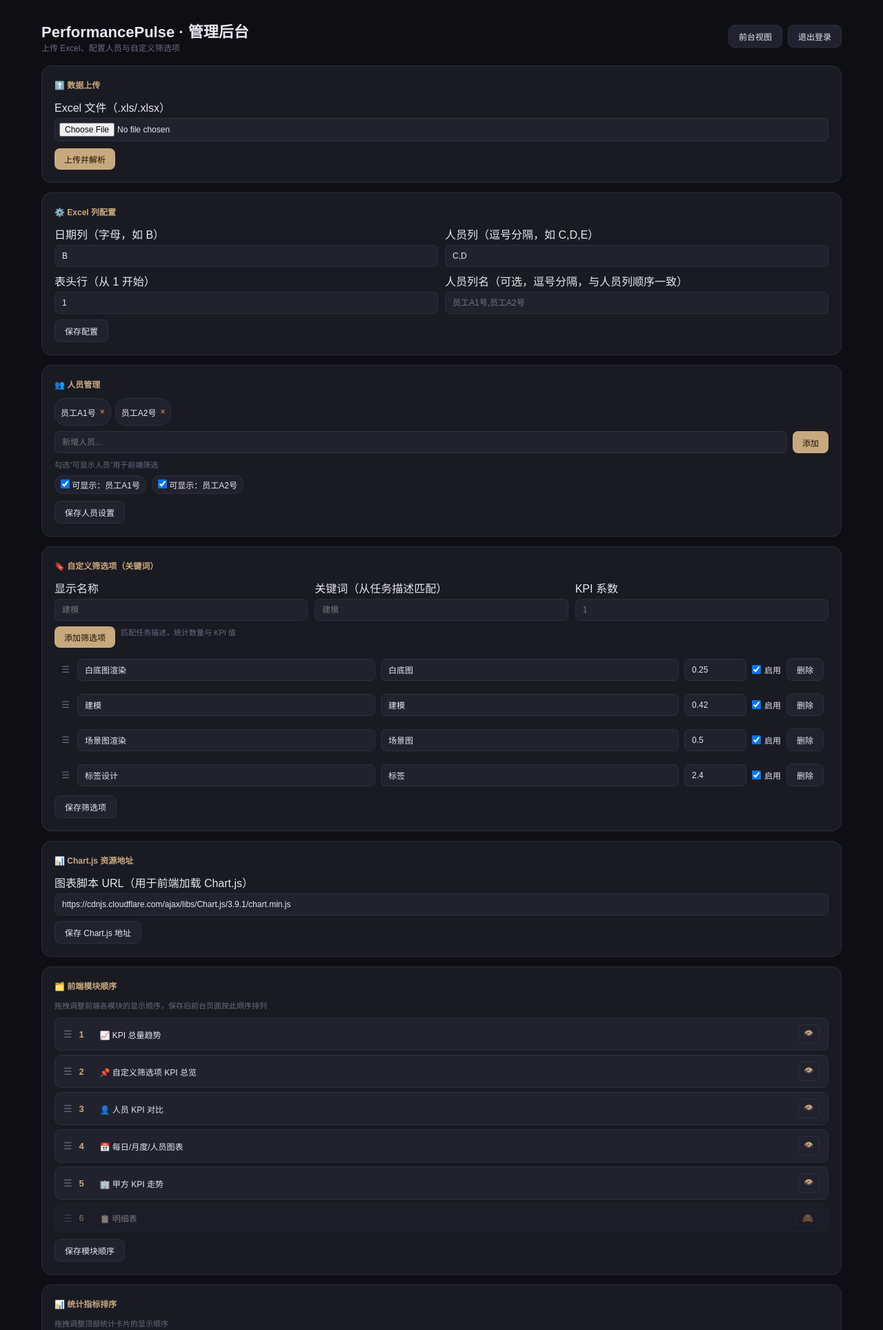
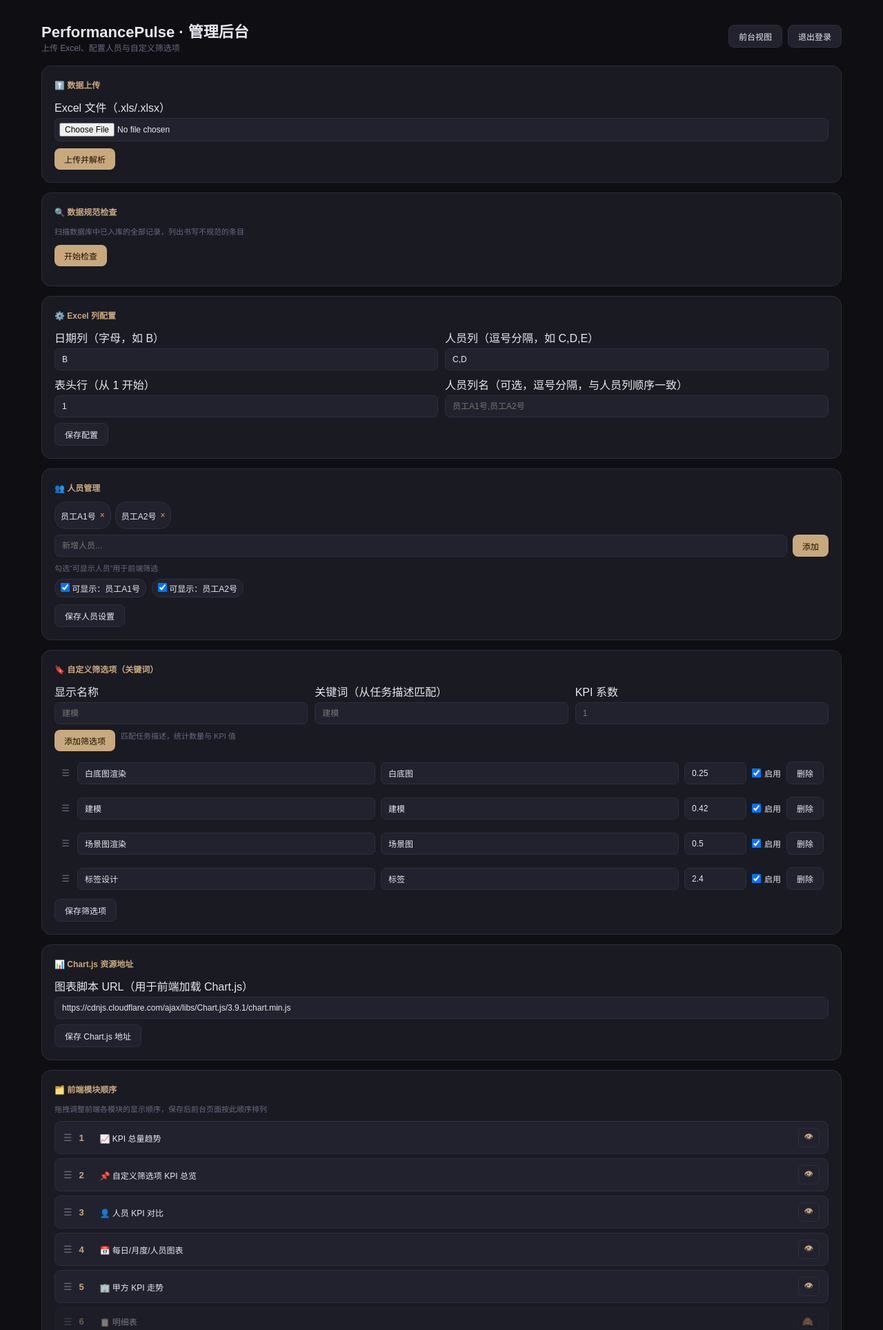
Before and after one commit to Tooooooooooooooooooo/PerformancePulse, a Flask app: page /admin in a window 1280 px wide. Shown: the top 1928 px of the page at 69% size. Run offline with Flask 3, Linux system fonts and the light colour scheme; a user stored in the database is signed in; data comes from the database, SQL or seed files in the repository; both versions use the stored data as it was after the commit.

Commit message:
Add files via upload

```diff
--- a/app.py
+++ b/app.py
@@ -16,7 +16,8 @@ app = Flask(__name__)
 app.secret_key = os.environ.get('SECRET_KEY', 'performance-pulse-secret')
 
 _BASE = os.path.dirname(os.path.abspath(__file__))
-DATA_DIR = os.path.join(_BASE, 'data')
+# 优先用环境变量；否则尝试在项目目录建 data/，失败则用 /tmp（Railway 只读文件系统）
+DATA_DIR = os.environ.get('DATA_DIR') or os.path.join(_BASE, 'data')
 DB_PATH = os.path.join(DATA_DIR, 'performance_pulse.db')
 
 EXCEL_DEFAULT = {
@@ -38,7 +39,18 @@ def get_db():
 
 
 def init_db():
-    os.makedirs(DATA_DIR, exist_ok=True)
+    global DATA_DIR, DB_PATH
+    try:
+        os.makedirs(DATA_DIR, exist_ok=True)
+        # 测试可写
+        _test = os.path.join(DATA_DIR, '.write_test')
+        open(_test, 'w').close()
+        os.remove(_test)
+    except OSError:
+        # 文件系统只读（如 Railway），改用 /tmp
+        DATA_DIR = '/tmp/pp_data'
+        DB_PATH   = os.path.join(DATA_DIR, 'performance_pulse.db')
+        os.makedirs(DATA_DIR, exist_ok=True)
     with get_db() as conn:
         cur = conn.cursor()
         cur.execute("""
@@ -449,6 +461,9 @@ def login_required(f):
     @wraps(f)
     def decorated(*args, **kwargs):
         if not session.get('logged_in'):
+            # API 路由返回 JSON 401，页面路由重定向到登录页
+            if request.path.startswith('/api/') or                request.headers.get('Accept', '').find('application/json') >= 0:
+                return jsonify({'error': '未登录，请先登录管理后台'}), 401
             return redirect('/admin/login')
         return f(*args, **kwargs)
     return decorated
@@ -877,6 +892,84 @@ def api_performance_summary():
     return resp
 
 
+@app.route('/api/performance/format-check')
+def api_format_check():
+    """扫描数据库中已入库的记录，检测书写不规范的条目"""
+    with get_db() as conn:
+        rows = conn.execute("""
+            SELECT pr.id, pr.task_desc, pr.quantity, pr.unit, pr.client,
+                   pr.date, p.name AS person
+            FROM performance_records pr
+            JOIN people p ON pr.person_id = p.id
+            ORDER BY pr.date DESC, p.name
+        """).fetchall()
+
+    warnings = []
+    for row in rows:
+        # 把数据库里的 task_desc 还原成原始格式检查
+        # task_desc 已是单条解析结果，重新构建原始文本做检查
+        raw = row['task_desc']
+        if row['quantity'] and row['quantity'] != 1:
+            raw = f"{raw}{'×' if row['unit'] else '*'}{int(row['quantity']) if row['quantity'] == int(row['quantity']) else row['quantity']}{row['unit'] or ''}"
+        chunks = [raw]
+
+        issues = []
+        text = row['task_desc']
+        unit = (row['unit'] or '').strip()
+        client = (row['client'] or '').strip()
+        qty = row['quantity']
+
+        # 1. 全角连字符
+        if re.search(r'[－—–]', text):
+            issues.append('客户与任务之间使用了全角连字符（应使用半角 -）')
+
+        # 2. 乘号使用英文 x/X
+        if re.search(r'(?:^|[^a-zA-Z])[xX](?=\d)|(?<=\d)[xX](?=[^a-zA-Z]|$)', text):
+            issues.append('数量乘号使用了英文字母 x/X（应使用 × 或 *）')
+
+        # 3. 任务描述为空
+        if not text.strip():
+            issues.append('任务描述为空')
+
+        # 4. 单位不规范（非空但不在标准列表）
+        std_units = {'张', '个', '次', '套', '小时', ''}
+        if unit and unit not in std_units:
+            issues.append(f'非标准单位「{unit}」（标准：张/个/次/套/小时）')
+
+        # 5. client 与 task_desc 中出现全角符号分隔
+        full_text = (client + '-' + text) if client else text
+        if re.search(r'[，、]', full_text):
+            issues.append('描述中含全角逗号或顿号（建议使用半角）')
+
+        # 6. task_desc 中含疑似多任务混写（换行/分号未拆分）
+        if re.search(r'[;；\n]', text):
+            issues.append('任务描述中含分隔符（可能是多条任务未拆分）')
+
+        # 7. 未提取到甲方（client 为空，且 task_desc 中不含 - 分隔符）
+        if not client and '-' not in text:
+            issues.append('未提取到甲方（格式应为「甲方-任务描述」）')
+
+        # 8. 有数量但无单位（quantity > 1 说明原始数据写了数字，但单位为空）
+        if qty and qty != 1 and not unit:
+            issues.append(f'数量为 {int(qty) if qty == int(qty) else qty} 但未填写单位')
+
+
+
+        if issues:
+            warnings.append({
+                'id':     row['id'],
+                'date':   row['date'],
+                'person': row['person'],
+                'client': row['client'] or '',
+                'task_desc': row['task_desc'],
+                'quantity': row['quantity'],
+                'unit':   row['unit'] or '',
+                'issues': issues
+            })
+
+    return jsonify({'warnings': warnings, 'total': len(rows), 'issue_count': len(warnings)})
+
+
 @app.route('/api/performance/export', methods=['POST'])
 def api_performance_export():
     body = request.json or {}
@@ -919,4 +1012,6 @@ def api_performance_export():
 init_db()
 
 if __name__ == '__main__':
-    app.run(debug=True)
+    port = int(os.environ.get('PORT', 5000))
+    debug = os.environ.get('FLASK_DEBUG', '0') == '1'
+    app.run(host='0.0.0.0', port=port, debug=debug)
--- a/templates/admin.html
+++ b/templates/admin.html
@@ -66,6 +66,19 @@
         <div id="formatWarningsList" style="display:flex;flex-direction:column;gap:6px;max-height:320px;overflow-y:auto;scrollbar-width:none"></div>
       </div>
 
+    </div>
+
+    <div class="card">
+      <div class="ct">🔍 数据规范检查</div>
+      <div style="font-size:11px;color:var(--mu);margin-bottom:12px">扫描数据库中已入库的全部记录，列出书写不规范的条目</div>
+      <div style="display:flex;gap:8px;align-items:center;flex-wrap:wrap;margin-bottom:10px">
+        <button class="btn btn-p" onclick="runFormatCheck()">开始检查</button>
+        <span id="fmtCheckStatus" style="font-size:12px;color:var(--mu)"></span>
+      </div>
+      <div id="fmtCheckResult" style="display:none">
+        <div id="fmtCheckSummary" style="font-size:12px;margin-bottom:10px"></div>
+        <div id="fmtCheckList" style="display:flex;flex-direction:column;gap:8px;max-height:480px;overflow-y:auto;scrollbar-width:none"></div>
+      </div>
     </div>
 
     <div class="card">
@@ -611,6 +624,54 @@
       if (res.ok) toast('Excel 配置已保存'); else toast('保存失败','err');
     }
 
+    async function runFormatCheck() {
+      const btn    = event.target;
+      const status = document.getElementById('fmtCheckStatus');
+      const result = document.getElementById('fmtCheckResult');
+      const summary = document.getElementById('fmtCheckSummary');
+      const list   = document.getElementById('fmtCheckList');
+      btn.disabled = true;
+      status.textContent = '检查中…';
+      result.style.display = 'none';
+      try {
+        const res  = await fetch('/api/performance/format-check');
+        if (res.status === 401) { toast('登录已过期，请刷新页面重新登录', 'err'); return; }
+        const data = await res.json();
+        const { warnings, total, issue_count } = data;
+        status.textContent = `共扫描 ${total} 条，发现 ${issue_count} 条不规范`;
+        status.style.color = issue_count > 0 ? 'var(--warn)' : 'var(--ok)';
+        result.style.display = '';
+
+        if (!issue_count) {
+          summary.innerHTML = '<span style="color:var(--ok)">✅ 全部记录书写规范，未发现问题</span>';
+          list.innerHTML = '';
+        } else {
+          summary.innerHTML = `<span style="color:var(--warn)">⚠️ 发现 ${issue_count} 条不规范记录，建议在源文件中修正后重新上传</span>`;
+          list.innerHTML = warnings.map(w => `
+            <div style="background:var(--s2);border:1px solid var(--bd);border-left:3px solid var(--warn);
+              border-radius:8px;padding:10px 12px;font-size:12px;line-height:1.7">
+              <div style="display:flex;gap:10px;flex-wrap:wrap;margin-bottom:4px">
+                <span style="color:var(--mu)">${w.date}</span>
+                <span style="color:var(--ac);font-weight:600">${esc(w.person)}</span>
+                ${w.client ? `<span style="color:var(--ac2)">${esc(w.client)}</span>` : ''}
+              </div>
+              <div style="color:var(--tx);margin-bottom:6px;word-break:break-all">
+                ${esc(w.task_desc)}${w.quantity && w.quantity !== 1 ? ` × ${w.quantity}${esc(w.unit)}` : ''}
+              </div>
+              <div style="display:flex;flex-direction:column;gap:2px">
+                ${w.issues.map(i => `<span style="color:var(--warn)">• ${esc(i)}</span>`).join('')}
+              </div>
+            </div>
+          `).join('');
+        }
+      } catch(e) {
+        status.textContent = '检查失败：' + e.message;
+        status.style.color = 'var(--err)';
+      } finally {
+        btn.disabled = false;
+      }
+    }
+
     async function uploadPerformanceExcel() {
       const fileInp = document.getElementById('perfFile');
       const st = document.getElementById('perfUploadStatus');
```
Also changed, not shown: railway.toml (added, +7 -0 lines), requirements.txt (+5 -4 lines), data/performance_pulse.db, 1 other file.
